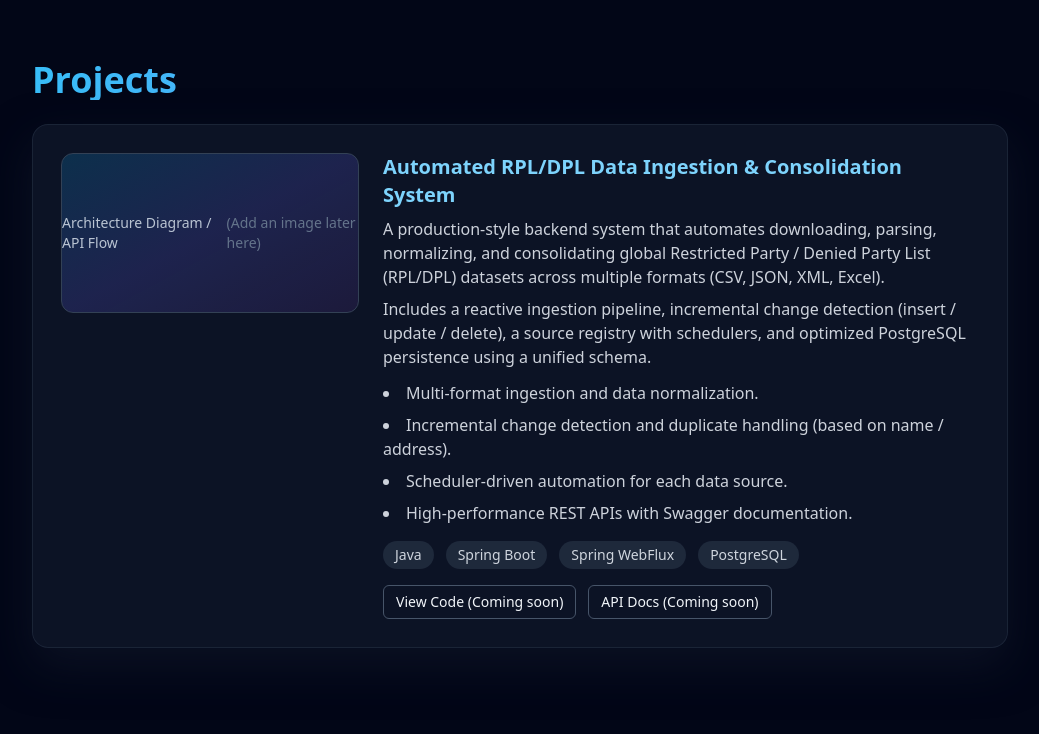
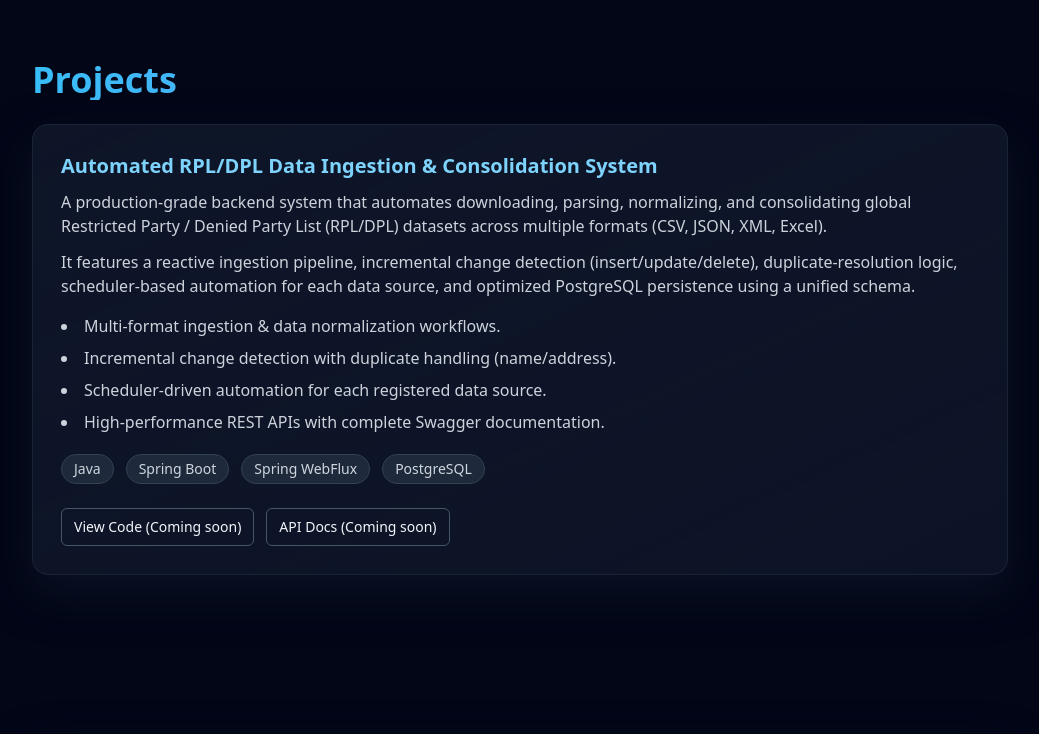
Before and after one commit to yashwanthks1/yashwanthks1.github.io, a Next.js app: page / in a window 1280 px wide. Shown: the part 920-1654 px from the top of the page, without its empty margins (120-1159 px from the left). Built offline with nearby package versions, Linux system fonts and the light colour scheme.

Commit message:
samll changes in the project section added...
samll changes in the project section added...

```diff
--- a/src/app/page.tsx
+++ b/src/app/page.tsx
@@ -96,78 +96,67 @@ export default function HomePage() {
         >
           <h2 className="section-title">Projects</h2>
 
+          {/* PROJECT CARD — CLEAN VERSION WITHOUT IMAGE */}
           <motion.div
             whileHover={{ y: -4, scale: 1.01 }}
-            className="card p-6 sm:p-7 flex flex-col md:flex-row gap-6"
+            className="card p-6 sm:p-7 rounded-xl border border-slate-800 bg-gradient-to-br from-slate-900/60 to-slate-900/30 shadow-lg shadow-black/30"
           >
-            {/* Visual / diagram placeholder */}
-            <div className="md:w-1/3">
-              <div className="h-40 rounded-xl bg-gradient-to-br from-sky-500/20 via-indigo-500/20 to-purple-500/10 border border-slate-700 flex items-center justify-center text-xs sm:text-sm text-slate-300/90">
-                Architecture Diagram / API Flow<br />
-                <span className="text-slate-500">(Add an image later here)</span>
-              </div>
+
+            <h3 className="text-xl font-semibold text-sky-300 leading-tight">
+              Automated RPL/DPL Data Ingestion &amp; Consolidation System
+            </h3>
+
+            <p className="mt-3 text-sm sm:text-base text-slate-200/90">
+              A production-grade backend system that automates downloading, parsing,
+              normalizing, and consolidating global Restricted Party / Denied Party List
+              (RPL/DPL) datasets across multiple formats (CSV, JSON, XML, Excel).
+            </p>
+
+            <p className="mt-3 text-sm sm:text-base text-slate-200/90">
+              It features a reactive ingestion pipeline, incremental change detection
+              (insert/update/delete), duplicate-resolution logic, scheduler-based
+              automation for each data source, and optimized PostgreSQL persistence
+              using a unified schema.
+            </p>
+
+            <ul className="mt-4 space-y-2 text-sm sm:text-base text-slate-200/90 list-disc list-inside">
+              <li>Multi-format ingestion & data normalization workflows.</li>
+              <li>
+                Incremental change detection with duplicate handling (name/address).
+              </li>
+              <li>Scheduler-driven automation for each registered data source.</li>
+              <li>High-performance REST APIs with complete Swagger documentation.</li>
+            </ul>
+
+            {/* Tech badges */}
+            <div className="mt-5 flex flex-wrap gap-3 text-xs sm:text-sm">
+              {["Java", "Spring Boot", "Spring WebFlux", "PostgreSQL"].map((tech) => (
+                <span
+                  key={tech}
+                  className="rounded-full bg-slate-800 px-3 py-1 text-slate-200/90 border border-slate-700"
+                >
+                  {tech}
+                </span>
+              ))}
             </div>
 
-            {/* Project content */}
-            <div className="md:w-2/3">
-              <h3 className="text-xl font-semibold text-sky-300">
-                Automated RPL/DPL Data Ingestion &amp; Consolidation System
-              </h3>
-              <p className="mt-2 text-sm sm:text-base text-slate-200/90">
-                A production-style backend system that automates downloading,
-                parsing, normalizing, and consolidating global Restricted Party /
-                Denied Party List (RPL/DPL) datasets across multiple formats
-                (CSV, JSON, XML, Excel).
-              </p>
-              <p className="mt-2 text-sm sm:text-base text-slate-200/90">
-                Includes a reactive ingestion pipeline, incremental change
-                detection (insert / update / delete), a source registry with
-                schedulers, and optimized PostgreSQL persistence using a unified
-                schema.
-              </p>
-
-              <ul className="mt-3 space-y-2 text-sm sm:text-base text-slate-200/90 list-disc list-inside">
-                <li>Multi-format ingestion and data normalization.</li>
-                <li>
-                  Incremental change detection and duplicate handling (based on
-                  name / address).
-                </li>
-                <li>Scheduler-driven automation for each data source.</li>
-                <li>High-performance REST APIs with Swagger documentation.</li>
-              </ul>
-
-              <div className="mt-4 flex flex-wrap gap-3 text-xs sm:text-sm">
-                <span className="rounded-full bg-slate-800 px-3 py-1 text-slate-200/90">
-                  Java
-                </span>
-                <span className="rounded-full bg-slate-800 px-3 py-1 text-slate-200/90">
-                  Spring Boot
-                </span>
-                <span className="rounded-full bg-slate-800 px-3 py-1 text-slate-200/90">
-                  Spring WebFlux
-                </span>
-                <span className="rounded-full bg-slate-800 px-3 py-1 text-slate-200/90">
-                  PostgreSQL
-                </span>
-              </div>
-
-              {/* Buttons (optional – fill href later) */}
-              <div className="mt-4 flex flex-wrap gap-3 text-xs sm:text-sm">
+            {/* Buttons (optional) */}
+            <div className="mt-6 flex flex-wrap gap-3 text-xs sm:text-sm">
               <a
                 href="#"
-                  className="rounded-md border border-slate-600 px-3 py-1.5 text-slate-100 hover:border-sky-400 hover:text-sky-300 transition"
+                className="rounded-md border border-slate-600 px-3 py-2 text-slate-100 hover:border-sky-400 hover:text-sky-300 transition"
               >
                 View Code (Coming soon)
               </a>
               <a
                 href="#"
-                  className="rounded-md border border-slate-600 px-3 py-1.5 text-slate-100 hover:border-sky-400 hover:text-sky-300 transition"
+                className="rounded-md border border-slate-600 px-3 py-2 text-slate-100 hover:border-sky-400 hover:text-sky-300 transition"
               >
                 API Docs (Coming soon)
               </a>
             </div>
-            </div>
           </motion.div>
+
         </motion.div>
       </Section>
 
@@ -281,15 +270,28 @@ export default function HomePage() {
         >
           <h2 className="section-title">Contact</h2>
           <div className="space-y-3 text-sm sm:text-base">
+
+            <p>
+              📞 Phone:{" "}
+              <a
+                className="text-sky-300 hover:text-sky-400"
+                href="tel:+916361435240"
+              >
+                +91 63614 35240
+              </a>
+            </p>
+
             <p>
               📧 Email:{" "}
               <a
+                href="mailto:yashwanthks574@gmail.com"
                 className="text-sky-300 hover:text-sky-400"
-                href="mailto:yashwanthks574@gmail.com"
               >
                 yashwanthks574@gmail.com
               </a>
+
             </p>
+
             <p>
               💼 LinkedIn:{" "}
               <a
@@ -301,6 +303,7 @@ export default function HomePage() {
                 linkedin.com/in/yashwanthks98
               </a>
             </p>
+
             <p>
               🐙 GitHub:{" "}
               <a
@@ -312,8 +315,11 @@ export default function HomePage() {
                 github.com/yashwanthks1
               </a>
             </p>
+
             <p className="text-slate-400 text-sm mt-4">📍 Bangalore, India</p>
+
           </div>
+
         </motion.div>
 
         <p className="mt-8 mb-10 text-center text-xs text-slate-500">
```
Lines whose indentation alone changed are shown as unchanged.
